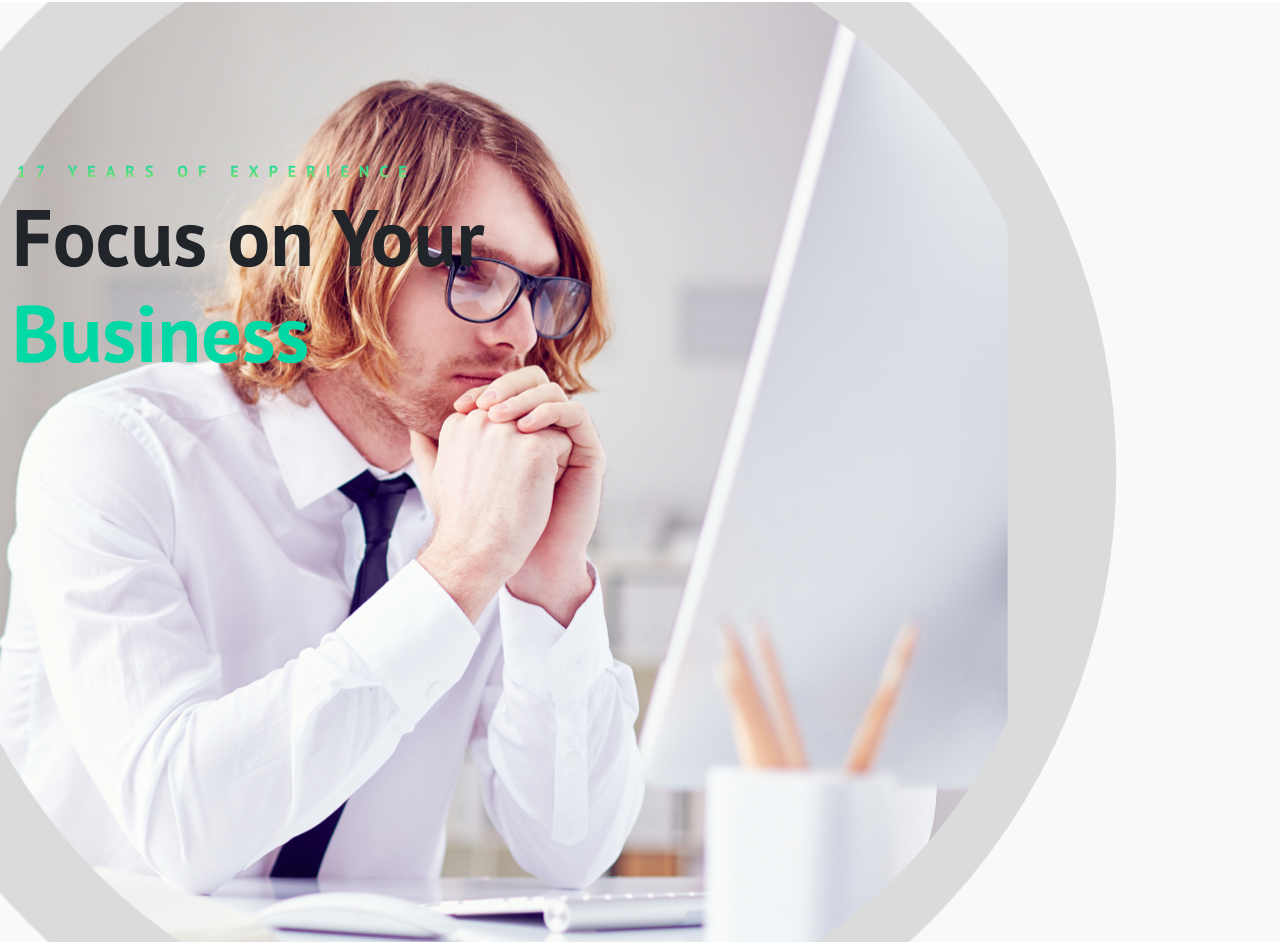
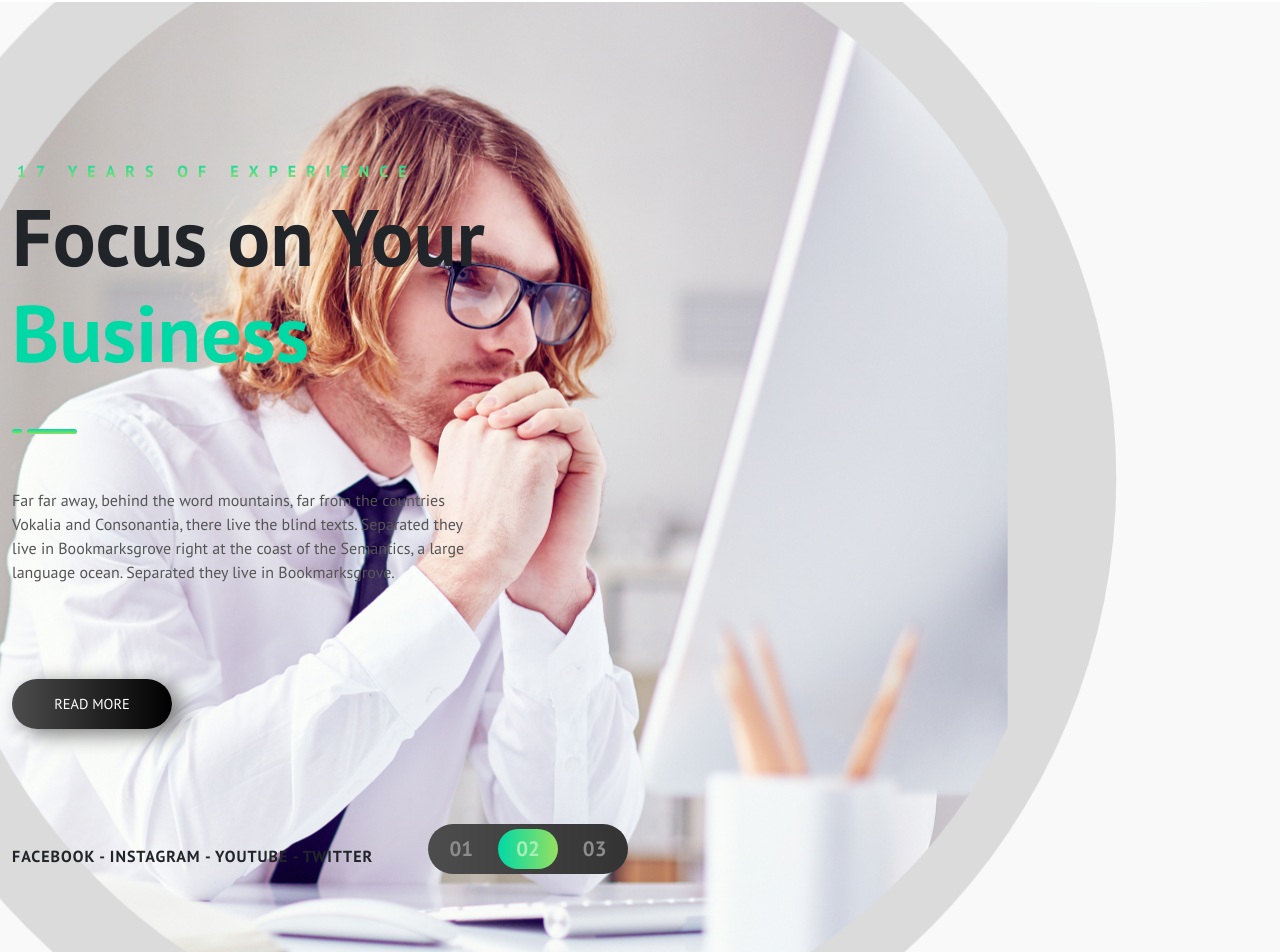
Before and after one commit to alessandrodamato/proj-html-vuejs, a Vue app: page / in a window 1280 px wide. Shown: the part 143-1095 px from the top of the page. Built offline with nearby package versions, Linux system fonts and the light colour scheme.

Commit message:
[edit] jumbotron

```diff
--- a/src/assets/scss/partials/utils.scss
+++ b/src/assets/scss/partials/utils.scss
@@ -21,3 +21,7 @@
 .text-green{
   color: $bg-green !important;
 }
+
+.mb-95{
+  margin-bottom: 95px;
+}
--- a/src/components/Header.vue
+++ b/src/components/Header.vue
@@ -94,8 +94,8 @@ import Button from './partials/Button.vue'
             <div class="buttons-wrapper d-flex">
 
               <Button
-              :link="header.buttons.purchase.href"
-              :content="header.buttons.purchase.content"
+                :link="header.buttons.purchase.href"
+                :content="header.buttons.purchase.content"
               />
 
               <button
--- a/src/components/partials/Button.vue
+++ b/src/components/partials/Button.vue
@@ -35,7 +35,7 @@
       color: $fill-white !important;
     }
     &:hover, &.dark{
-      @include gradient(left, $fill-black, $gray-5);
+      @include gradient(left, $fill-black, $gray-6);
       box-shadow: 10px 5px 20px 1px lighten( $bg-black, 40%);
     }
   }
--- a/src/components/partials/Jumbotron.vue
+++ b/src/components/partials/Jumbotron.vue
@@ -1,8 +1,10 @@
 <script>
 import DobuleLine from './DobuleLine.vue'
+import Button from './Button.vue'
   export default {
     components:{
-      DobuleLine
+      DobuleLine,
+      Button
     }
   }
 </script>
@@ -19,9 +21,32 @@ import DobuleLine from './DobuleLine.vue'
 
           <div class="col-6 h-100">
 
-            <h6 class="text-uppercase fw-bold">17 years of experience</h6>
+            <h6 class="years17 text-uppercase fw-bold">17 years of experience</h6>
 
-            <h1 class="fw-bold">Focus on Your <span class="text-green">Business</span></h1>
+            <h1 class="fw-bold mb-5">Focus on Your <span class="text-green">Business</span></h1>
+
+            <DobuleLine class="mb-4" />
+
+            <p class="w-75 mb-95">
+              Far far away, behind the word mountains, far from the countries Vokalia and Consonantia, there live the blind texts. Separated they live in Bookmarksgrove right at the coast of the Semantics, a large language ocean. Separated they live in Bookmarksgrove.
+            </p>
+
+            <Button
+              class="dark mb-95"
+              content="Read More"
+            />
+
+            <div class="d-flex justify-content-between align-items-end ">
+
+              <h6 class="text-uppercase fw-bold">facebook - instagram - youtube - twitter</h6>
+
+              <div class="slide-counter d-flex justify-content-around align-items-center rounded-5">
+                <div class="slide-number rounded-5">01</div>
+                <div class="slide-number rounded-5 active">02</div>
+                <div class="slide-number rounded-5">03</div>
+              </div>
+
+            </div>
 
           </div>
 
@@ -40,13 +65,15 @@ import DobuleLine from './DobuleLine.vue'
 @use '../../assets/scss/partials/vars' as *;
 
   #jumbotron{
-    height: 940px;
     padding: 160px 0 80px;
     background-color: $lg-1;
     background-image: url('../../assets/img/Group-35-2x.png');
     background-repeat: no-repeat;
     background-position: 175%;
     h6{
+
+      letter-spacing: 1px;
+      &.years17{
         @include gradient(bottom, $bg-green, #96e060);
         padding-left: 5px;
         letter-spacing: 10px;
@@ -56,5 +83,27 @@ import DobuleLine from './DobuleLine.vue'
         -moz-text-fill-color: transparent;
       }
     }
+    p{
+      color: $lg-6;
+    }
+    .slide-counter{
+      @include gradient(left, $gray-4, $gray-6);
+      width: 200px;
+      height: 50px;
+      font-weight: bold;
+      font-size: 1.3rem;
+      color: $gray-5;
+      .slide-number{
+        width: 60px;
+        height: 40px;
+        text-align: center;
+        line-height: 40px;
+        &.active{
+          @include gradient(right, $bg-green, #96e060);
+          color: #a6edb8;
+        }
+      }
+    }
+  }
 
 </style>
```
Lines whose indentation alone changed are shown as unchanged.
